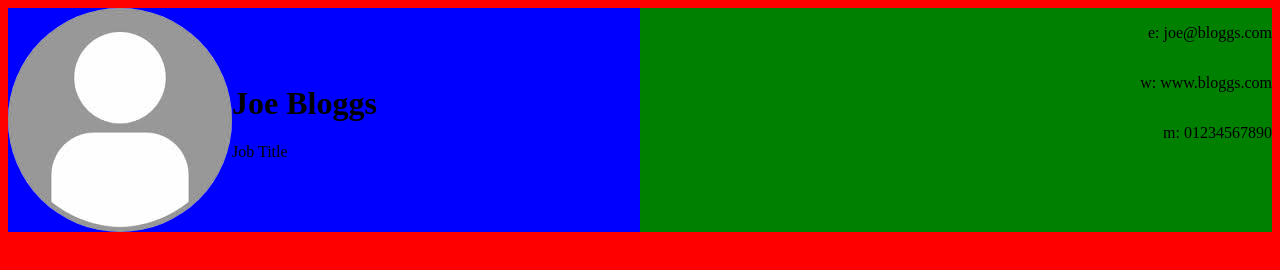
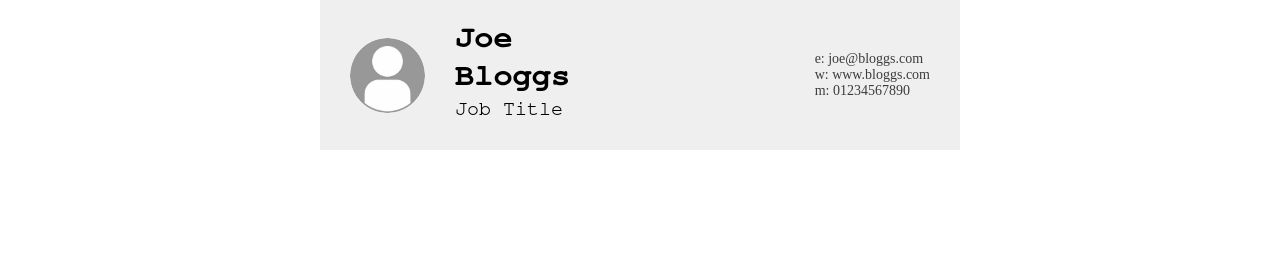
Before and after one commit to felipesantoos/joe-bloggs, a plain HTML site: page index.html in a window 1280 px wide. Drawn offline with Linux system fonts and the light colour scheme.

Commit message:
Finish header

```diff
--- a/index.html
+++ b/index.html
@@ -5,18 +5,21 @@
         <link rel="stylesheet" href="style.css">
     </head>
     <body>
+        <div class="container">
             <div class="header">
                 <div class="first">
                     <img class="profile-img" src="profile.jpeg" alt="Profile image">
                     <div class="profile-txt-group">
                         <h1 class="title">Joe Bloggs</h1>
-                    <p>Job Title</p>
+                        <span class="subtitle">Job Title</span>
                     </div>
                 </div>
                 <div class="second">
-                <p class="row">e: joe@bloggs.com</p>
-                <p class="row">w: www.bloggs.com</p>
-                <p class="row">m: 01234567890</p>
+                    <div class="right-container">
+                        <span class="row">e: joe@bloggs.com</span>
+                        <span class="row">w: www.bloggs.com</span>
+                        <span class="row">m: 01234567890</span>
+                    </div>
                 </div>
             </div>
             <div class="personal-profile">
@@ -31,5 +34,6 @@
             <div class="education">
 
             </div>
+        </div>
     </body>
 </html>
--- a/style.css
+++ b/style.css
@@ -1,5 +1,18 @@
+* {
+    margin: 0;
+    padding: 0;
+
+    font-family: "Nimbus Mono PS";
+}
+
 body {
-    background-color: red;
+
+}
+
+.container {
+    margin: 0 25%;
+    padding: 25px 30px;
+    background-color: #EFEFEF;
 }
 
 .header {
@@ -7,7 +20,6 @@ body {
 }
 
 .header .first {
-    background-color: blue;
     width: 50%;
     display: flex;
     justify-context: center;
@@ -17,20 +29,40 @@ body {
 .header .first .profile-img {
     display: inline-block;
     border-radius: 50%;
+    width: 75px;
 }
 
 .header .first .profile-txt-group {
+    margin-left: 30px;
+    display: flex;
+    flex-direction: column;
+    align-content: center;
+}
 
+.header .first .title {
+
+}
+
+.header .first .subtitle {
+    font-size: 20px;
 }
 
 .header .second {
     width: 50%;
     display: flex;
     flex-direction: column;
+    justify-content: center;
     align-items: end;
-    background-color: green;
+ }
+
+.header .second .right-container {
+    display: flex;
+    flex-direction: column;
+    justify-content: center;
+ }
+
+.header .second .right-container .row {
+    font-size: 14px;
+    font-family: "Courier 10 Pitch";
+    color: #3c3c3c;
 }
-
-.header .second .row {
-
-}
```
Lines whose indentation alone changed are shown as unchanged.
